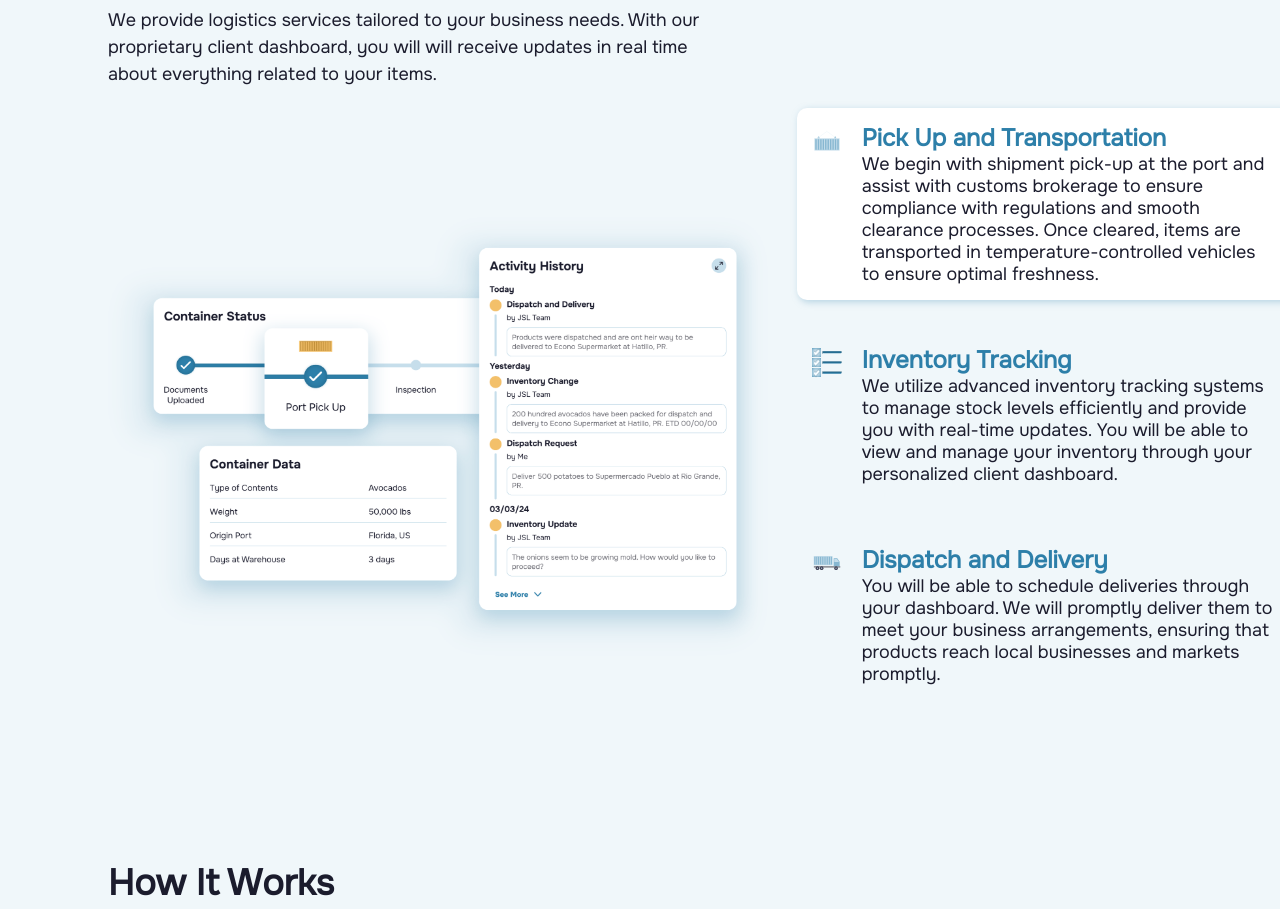
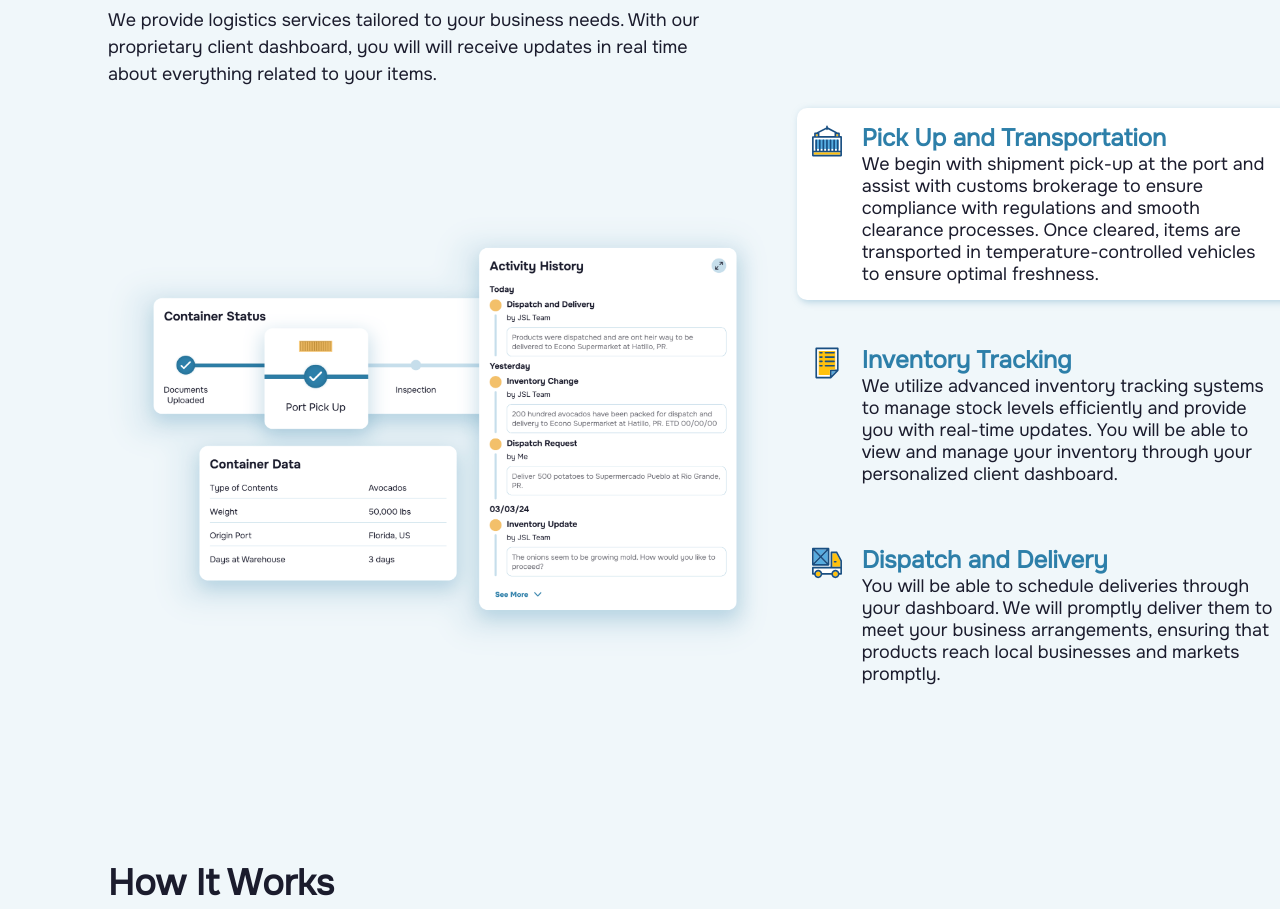
Before and after one commit to dmr1725/joshua-shipping-web, a Next.js app: page / in a window 1280 px wide. Shown: the part 920-1829 px from the top of the page. Built offline with nearby package versions, Linux system fonts and the light colour scheme.

Commit message:
Keep old icons temporarily.

```diff
--- a/app/ui/landing/what-we-do/what-we-do.tsx
+++ b/app/ui/landing/what-we-do/what-we-do.tsx
@@ -1,5 +1,5 @@
 'use client';
-import React, { useState, FC } from 'react';
+import React, { useState } from 'react';
 import styles from './what-we-do.module.css';
 
 interface Card {
@@ -15,21 +15,21 @@ export const WhatWeDo = () => {
         {
             id: 1,
             image: 'cards/preview1.png',
-            icon: 'icons/container2.svg',
+            icon: 'icons/container.svg',
             title: 'Pick Up and Transportation',
             text: 'We begin with shipment pick-up at the port and assist with customs brokerage to ensure compliance with regulations and smooth clearance processes. Once cleared, items are transported in temperature-controlled vehicles to ensure optimal freshness.'
         },
         {
             id: 2,
             image: 'cards/preview2.png',
-            icon: 'icons/inventory2.svg',
+            icon: 'icons/inventory.svg',
             title: 'Inventory Tracking',
             text: 'We utilize advanced inventory tracking systems to manage stock levels efficiently and provide you with real-time updates. You will be able to view and manage your inventory through your personalized client dashboard.'
         },
         {
             id: 3,
             image: 'cards/preview3.png',
-            icon: 'icons/truck2.svg',
+            icon: 'icons/truck.svg',
             title: 'Dispatch and Delivery',
             text: 'You will be able to schedule deliveries through your dashboard. We will promptly deliver them to meet your business arrangements, ensuring that products reach local businesses and markets promptly.'
         }
```
